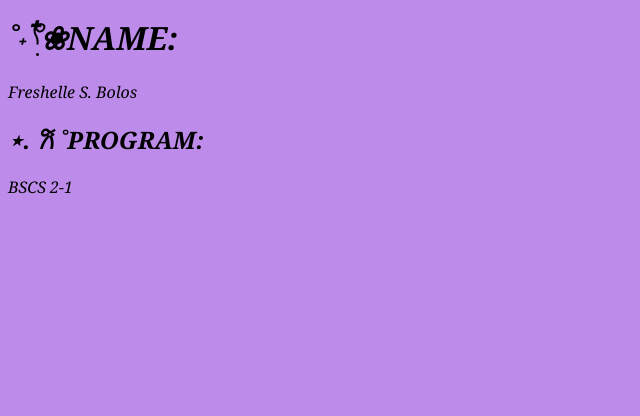
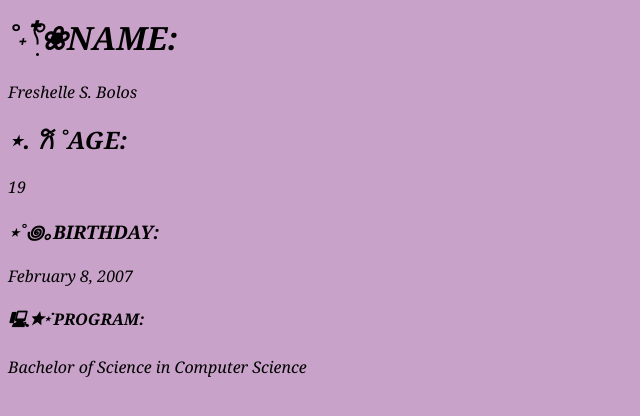
Before and after one commit to 202580358-ishi/bolos, a plain HTML site: page program.html in a window 1280 px wide. Shown: the whole page, without its empty margins (0-640 px from the left). Drawn offline with Linux system fonts and the light colour scheme.

Commit message:
Update program.html

```diff
--- a/program.html
+++ b/program.html
@@ -3,7 +3,7 @@
   <style>
     body
     {
-        background-color: rgb(189, 140, 234);
+        background-color: #C8A2C8;
         font-style: oblique;
         font-family: Georgia, 'Times New Roman', Times, serif;
     }
@@ -15,10 +15,22 @@
     Freshelle S. Bolos
   </p>
     <h2>
-            ⋆. 𐙚 ˚PROGRAM:
+            ⋆. 𐙚 ˚AGE:
         </h2>
         <p>
-            BSCS 2-1
+            19
         </p>
+        <h3>
+         ⋆˚꩜｡BIRTHDAY:
+        </h3>
+        <p>
+          February 8, 2007
+        </p>
+        <h4>
+          🖳✮⋆˙PROGRAM:
+        </h4>
+        <p>
+          Bachelor of Science in Computer Science
+          </p>
     </head>
 </html>
```
